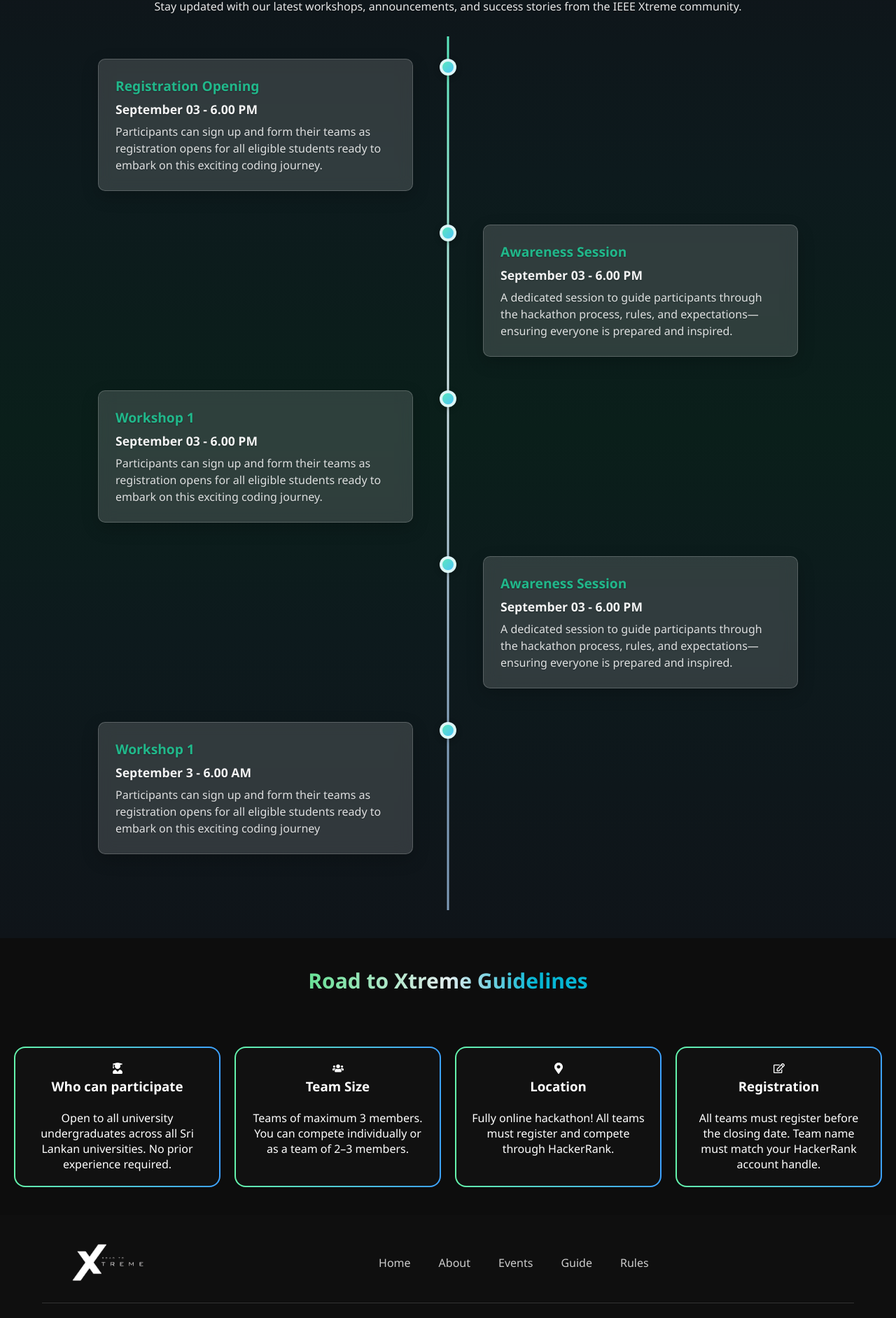
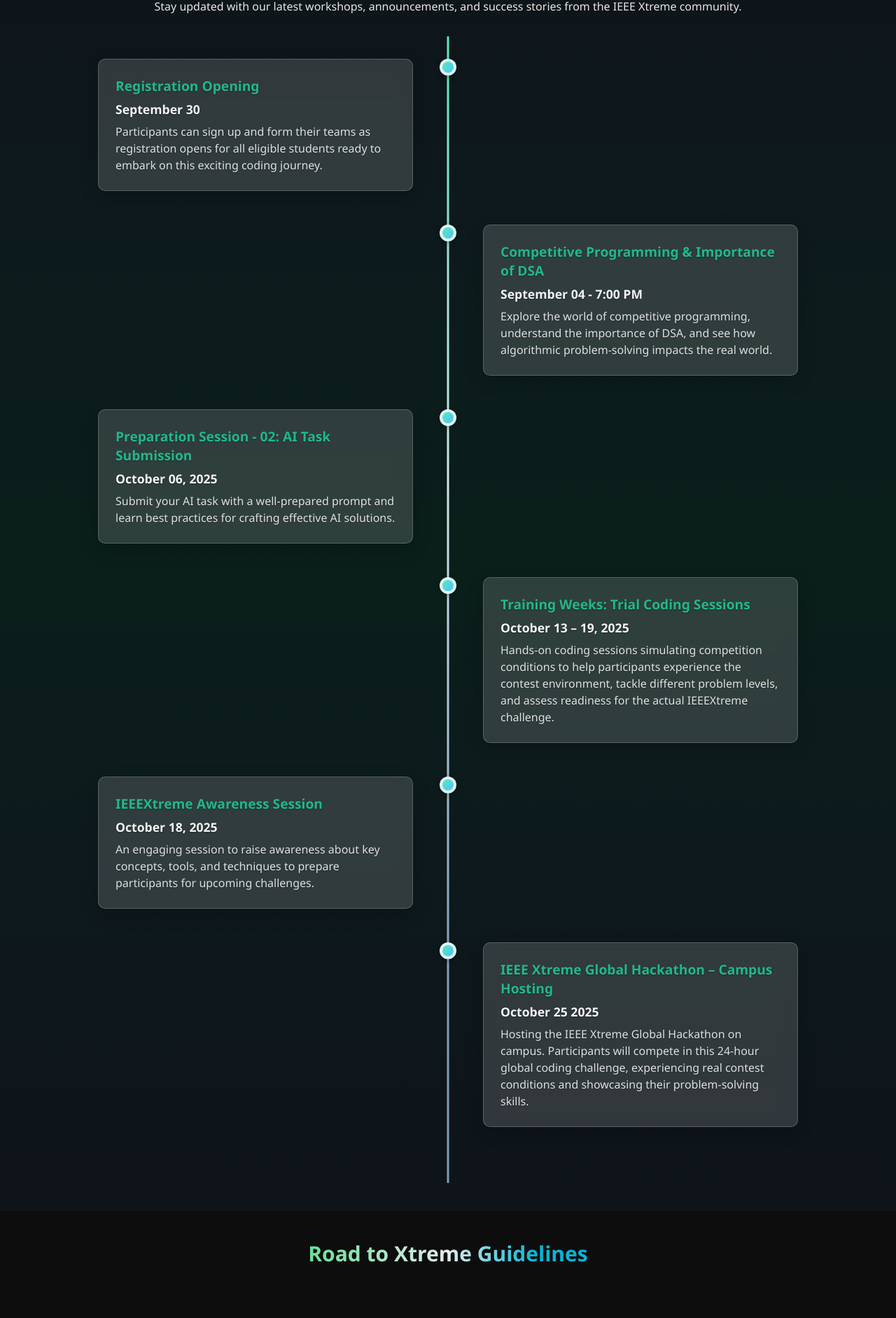
Before and after one commit to ShahenWeerakoon/ROAD-TO-XTREME-1.0_site, a React (Vite) app: page / in a window 1280 px wide. Shown: the part 1713-3597 px from the top of the page at 70% size. Built offline with nearby package versions, Linux system fonts and the light colour scheme.

Commit message:
Footer + Timeline

```diff
--- a/src/components/Footer/Footer.jsx
+++ b/src/components/Footer/Footer.jsx
@@ -10,7 +10,8 @@
     const target = document.getElementById(id);
     if (!target) return;
 
-    const targetPosition = target.getBoundingClientRect().top + window.pageYOffset;
+    const targetPosition =
+      target.getBoundingClientRect().top + window.pageYOffset;
     const startPosition = window.pageYOffset;
     const distance = targetPosition - startPosition;
     const duration = 800;
@@ -54,7 +55,7 @@
           </li>
           <li>
             <a href="#event" onClick={(e) => scrollToSection(e, "event")}>
-              Events
+              Timeline
             </a>
           </li>
           <li>
@@ -62,26 +63,32 @@
               Guide
             </a>
           </li>
-          <li>
+          {/* <li>
             <a href="#guide" onClick={(e) => scrollToSection(e, "guide")}>
               Rules
             </a>
-          </li>
+          </li> */}
         </ul>
       </div>
 
       <div className="footer-bottom">
         <p>
-          September 2025 <br />
-          IEEE Student Branch · CINEC Campus
+          <b>© Road To Xtreme 1.0 </b>
+          <br />
+          IEEE Student Branch of CINEC Campus
         </p>
 
         <div className="social-icons">
-          <a href="https://www.facebook.com/share/17GotuLJqa/"><FaFacebook /></a>
-          <a href="https://www.instagram.com/cinecieee?igsh=MXNrMWdrYmgzbXp1dg=="><FaInstagram /></a>
-          <a href="https://www.linkedin.com/company/ieee-cinec-student-branch/"><FaLinkedin /></a>
+          <a href="https://www.facebook.com/share/17GotuLJqa/">
+            <FaFacebook />
+          </a>
+          <a href="https://www.instagram.com/cinecieee?igsh=MXNrMWdrYmgzbXp1dg==">
+            <FaInstagram />
+          </a>
+          <a href="https://www.linkedin.com/company/ieee-cinec-student-branch/">
+            <FaLinkedin />
+          </a>
         </div>
-
       </div>
 
       <div className="footer-copy">
--- a/src/sections/EventsSection.jsx
+++ b/src/sections/EventsSection.jsx
@@ -4,33 +4,41 @@
 const timelineEvents = [
   {
     main: "Registration Opening",
-    date: "September 03 - 6.00 PM",
+    date: "September 30",
     description:
       "Participants can sign up and form their teams as registration opens for all eligible students ready to embark on this exciting coding journey.",
   },
   {
-    main: "Awareness Session",
-    date: "September 03 - 6.00 PM",
+    main: "Competitive Programming & Importance of DSA",
+    date: "September 04 - 7:00 PM",
     description:
-      "A dedicated session to guide participants through the hackathon process, rules, and expectations—ensuring everyone is prepared and inspired.",
+      "Explore the world of competitive programming, understand the importance of DSA, and see how algorithmic problem-solving impacts the real world.",
   },
   {
-    main: "Workshop 1",
-    date: "September 03 - 6.00 PM",
+    main: "Preparation Session - 02: AI Task Submission",
+    date: "October 06, 2025",
     description:
-      "Participants can sign up and form their teams as registration opens for all eligible students ready to embark on this exciting coding journey.",
+      "Submit your AI task with a well-prepared prompt and learn best practices for crafting effective AI solutions.",
   },
   {
-    main: "Awareness Session",
-    date: "September 03 - 6.00 PM",
+    main: "Training Weeks: Trial Coding Sessions",
+    date: "October 13 – 19, 2025",
     description:
-      "A dedicated session to guide participants through the hackathon process, rules, and expectations—ensuring everyone is prepared and inspired.",
+      "Hands-on coding sessions simulating competition conditions to help participants experience the contest environment, tackle different problem levels, and assess readiness for the actual IEEEXtreme challenge.",
   },
   {
-    main: "Workshop 1",
-    date: "September 3 - 6.00 AM",
+    main: "IEEEXtreme Awareness Session",
+    date: "October 18, 2025",
     description:
-      "Participants can sign up and form their teams as registration opens for all eligible students ready to embark on this exciting coding journey",
+      "An engaging session to raise awareness about key concepts, tools, and techniques to prepare participants for upcoming challenges.",
+  },
+  {
+    main: "IEEE Xtreme Global Hackathon – Campus Hosting",
+    date: "October 25 2025",
+
+    venue: "CINEC Campus – Zenith Lecture Hall",
+    description:
+      "Hosting the IEEE Xtreme Global Hackathon on campus. Participants will compete in this 24-hour global coding challenge, experiencing real contest conditions and showcasing their problem-solving skills.",
   },
 ];
 
```
